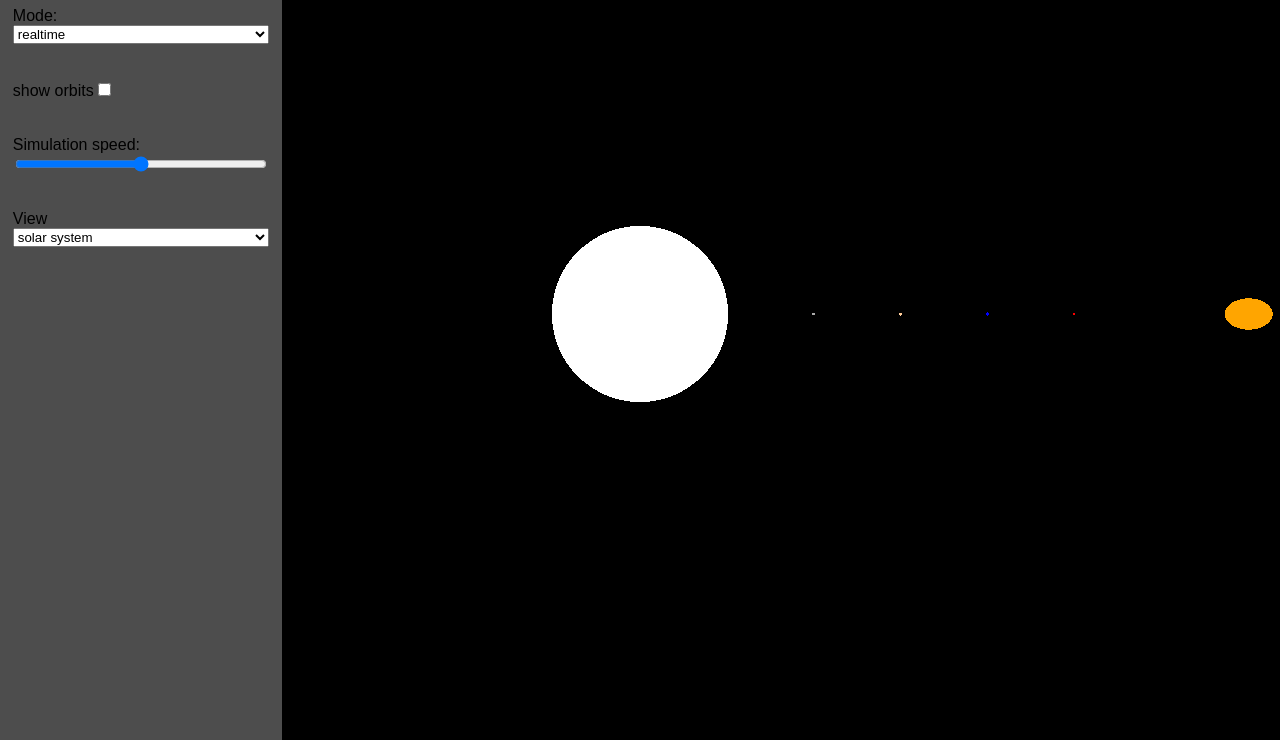
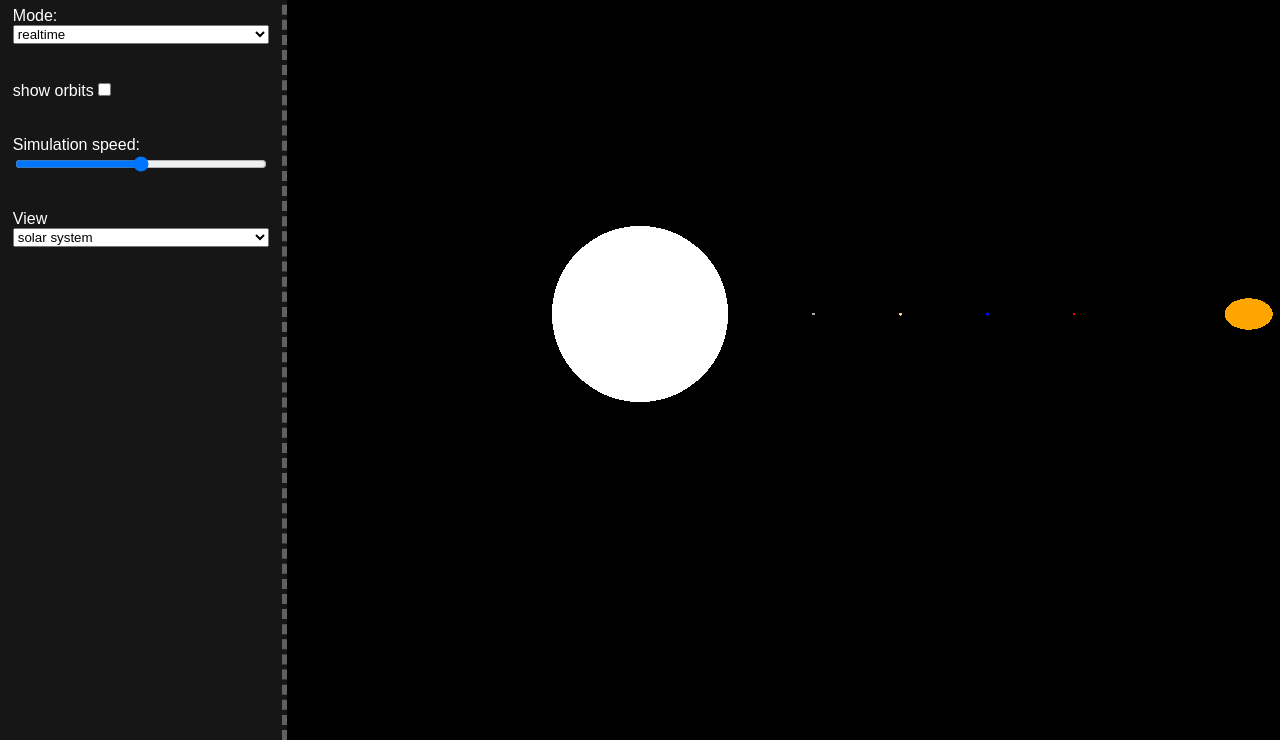
Before and after one commit to arjun-ztx/arjun-ztx.github.io, a plain HTML site: page index.html in a window 1280 px wide. Shown: the part 86-826 px from the top of the page. Drawn offline with nearby package versions, Linux system fonts and the light colour scheme.

Commit message:
updated ui
I just made it more "beautiful" since good design can improve ux

```diff
--- a/style.css
+++ b/style.css
@@ -20,14 +20,17 @@ canvas {
 
 
 .interface{
+    color: #fff;
     position: absolute;
     top: 0;
     left: 0;
     height: 100vh;
     width: 20%;
-    background-color: #ffffff4d;
+    background-color: #ffffff16;
     padding: 1%;
     display: flex;
     flex-direction: column;
     align-items: stretch;
+    border-right: dashed 5px #ffffff51;
+
 }
```
